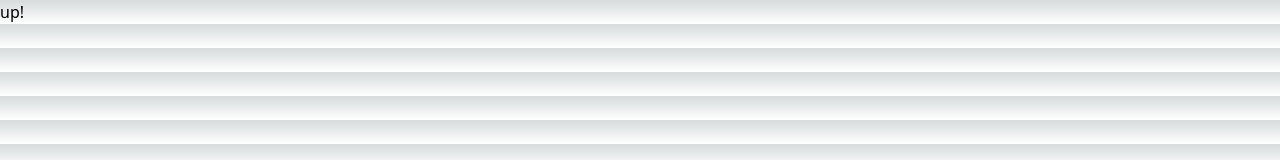
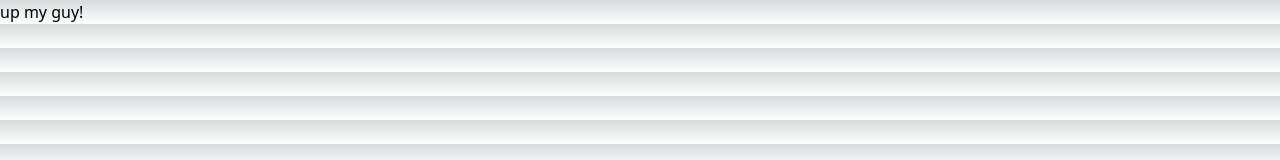
Before and after one commit to davidwieler/test-nextjs-workflows, a Next.js app: page /health in a window 1280 px wide. Shown: the top 160 px of the page. Built offline with nearby package versions, Linux system fonts and the light colour scheme.

Commit message:
some changes

```diff
--- a/pages/health.tsx
+++ b/pages/health.tsx
@@ -1,3 +1,3 @@
 export default function Health() {
-    return <div>up!</div>
+    return <div>up my guy!</div>
   }
```
Also changed, not shown: 2 other files (tests, documents, lock files or other folders).
